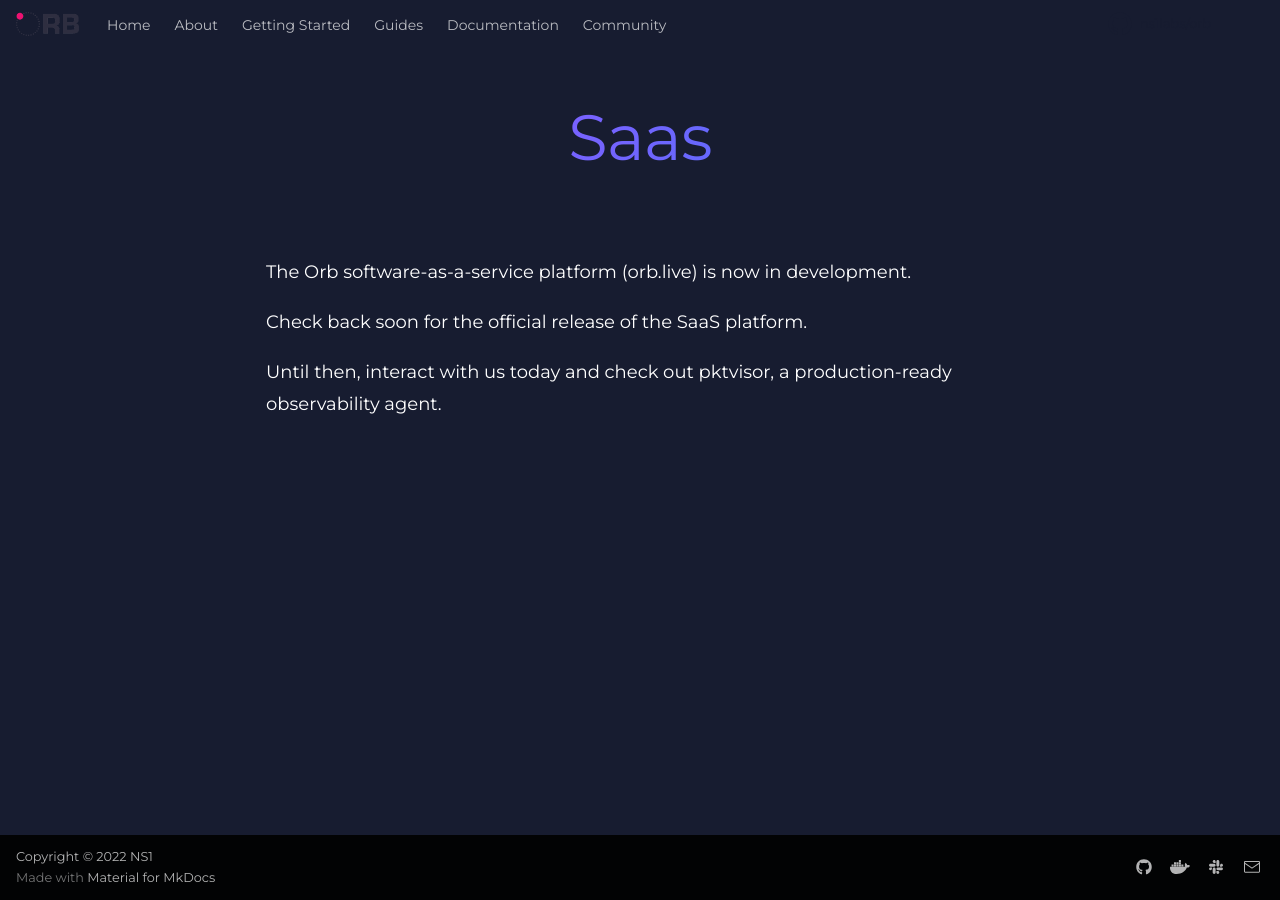
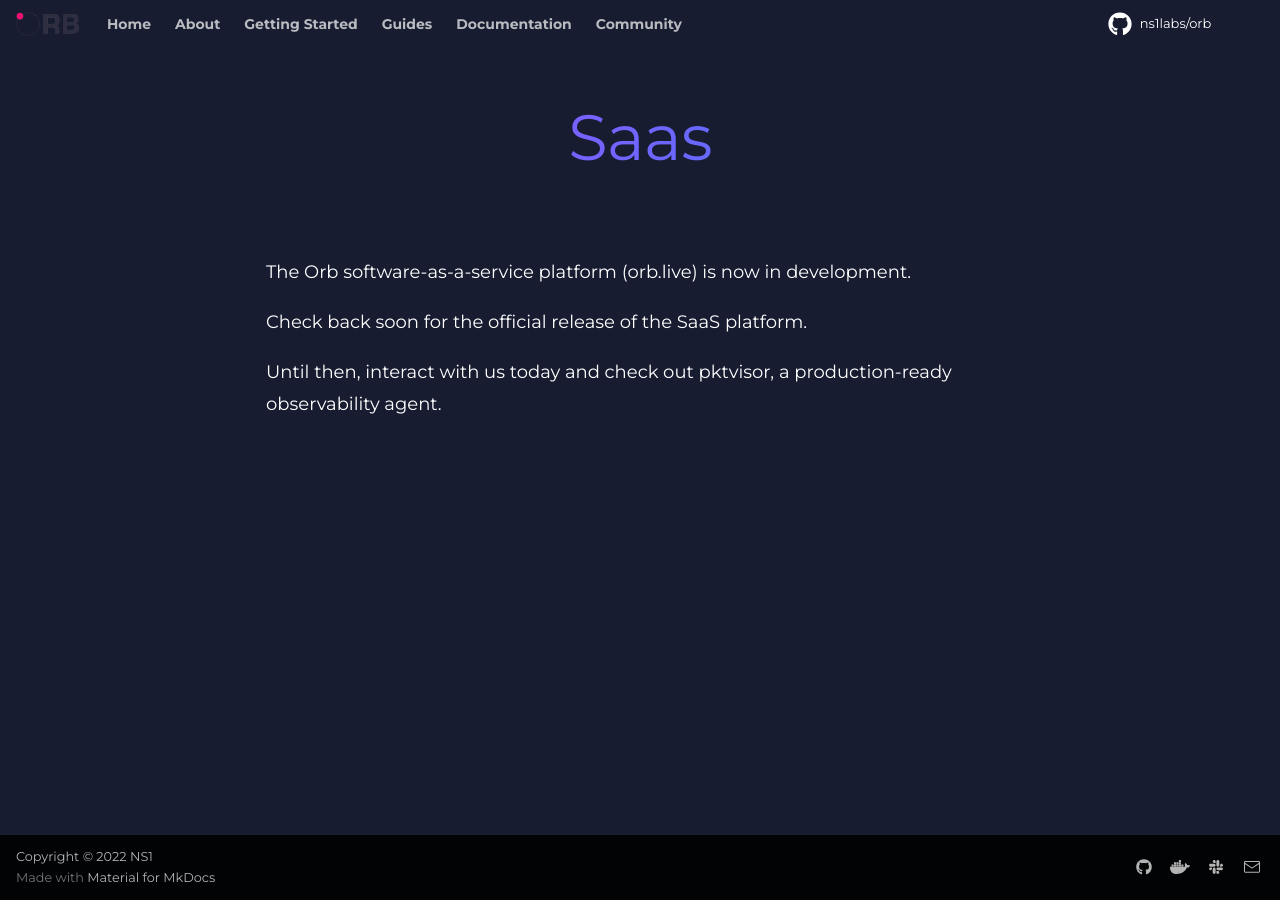
Before and after one commit to orb-community/orb-website, an MkDocs documentation site: the page built from docs/saas.md, in a window 1280 px wide. Built offline with MkDocs 1.6.1 and Material for MkDocs 9.7.7, drawn with Linux system fonts in a browser that asks for light colours.

Commit message:
* add link button styles(to navigate sections --footer) * tweak splash and positioning of splash elements * change grid-size to adjust left and right content margins.

```diff
--- a/docs/stylesheets/extra.css
+++ b/docs/stylesheets/extra.css
@@ -3,6 +3,7 @@
     --md-primary-bg-color: #171c30;
     --md-primary-text-color: #ffffff;
     --md-secondary-text-color: #969fb9;
+    --orb-blue: #3089fc;
 }
 
 :root > * {
@@ -11,7 +12,7 @@
 }
 
 :root * div.md-grid {
-    max-width: 80rem;
+    max-width: 75rem;
 }
 
 :root > * a.md-button {
@@ -25,7 +26,7 @@
 
     /* Orb Blue */
 
-    background: #3089FC;
+    background: var(--orb-blue);
     /* popup shadow */
 
     box-shadow: 0px 0px 40px rgba(0, 0, 0, 0.1);
@@ -41,7 +42,7 @@
 
     /* White */
 
-    color: #FFFFFF;
+    color: var(--md-primary-text-color);
 
     border-color: transparent;
 }
@@ -51,7 +52,7 @@
 }
 
 :root > body > header.md-header {
-    background-color: var(--md-primary-bg-color);
+    background-color: transparent;
 }
 
 :root > header > nav.md-header__inner, nav.md-grid {
@@ -62,11 +63,15 @@
     text-align: end;
     background-color: transparent;
     color: var(--md-primary-text-color);
+    font-style: normal;
+    font-weight: 700;
+    font-size: 14px;
+    line-height: 17px;
 }
 
 :root > * .md-search__inner>.md-search__form {
     background-color: transparent;
-    border-color: var(--md-secondary-text-color);
+    border-color: var(--md-primary-text-color);
     border-width: 1px;
     border-style: solid;
     text-decoration-color: #000000;
@@ -74,11 +79,11 @@
 }
 
 :root > * .md-search__icon {
-    color: var(--md-secondary-text-color);
+    color: var(--md-primary-text-color);
 }
 
 :root > * .md-search__input::placeholder {
-    color: var(--md-secondary-text-color);
+    color: var(--md-primary-text-color);
     background-color: transparent;
 }
 
@@ -94,7 +99,7 @@
 }
 
 #why-orb {
-    margin-top: 1.25em;
+    margin-top: 2.5em;
 }
 
 .md-typeset h1 {
@@ -110,6 +115,10 @@
     -webkit-text-fill-color: transparent;
     background-clip: text;
     text-fill-color: transparent;
+}
+
+.md-source {
+    color: var(--md-primary-text-color);
 }
 
 .md-typeset h2 {
@@ -140,16 +149,16 @@
 div.splash {
     position: absolute;
     width: 2623px;
-    height: 700px;
+    height: 1000px;
     left: -447px;
     top: -179px;
     z-index: -1;
     background-image: linear-gradient(
-            90deg,
-            hsl(242deg 63% 28%) 0%,
+            100deg,
+            hsl(242deg 63% 28%) 20%,
             hsl(213deg 87% 43%) 39%,
             hsl(225deg 100% 53%) 61%,
-            hsl(277deg 100% 58%) 100%
+            hsl(277deg 100% 58%) 95%
     );
 }
 
@@ -162,5 +171,12 @@
 }
 
 p:has(>span.splash-title) {
+    padding-top: 27vh;
     margin-bottom: 54px !important;
 }
+
+.md-footer__link {
+    border: 1px solid #FFFFFF;
+    filter: drop-shadow(0px 0px 60px rgba(0, 0, 0, 0.15));
+    border-radius: 16px;
+}
```
Also changed, not shown: docs/index.md (+1 -0 lines).
